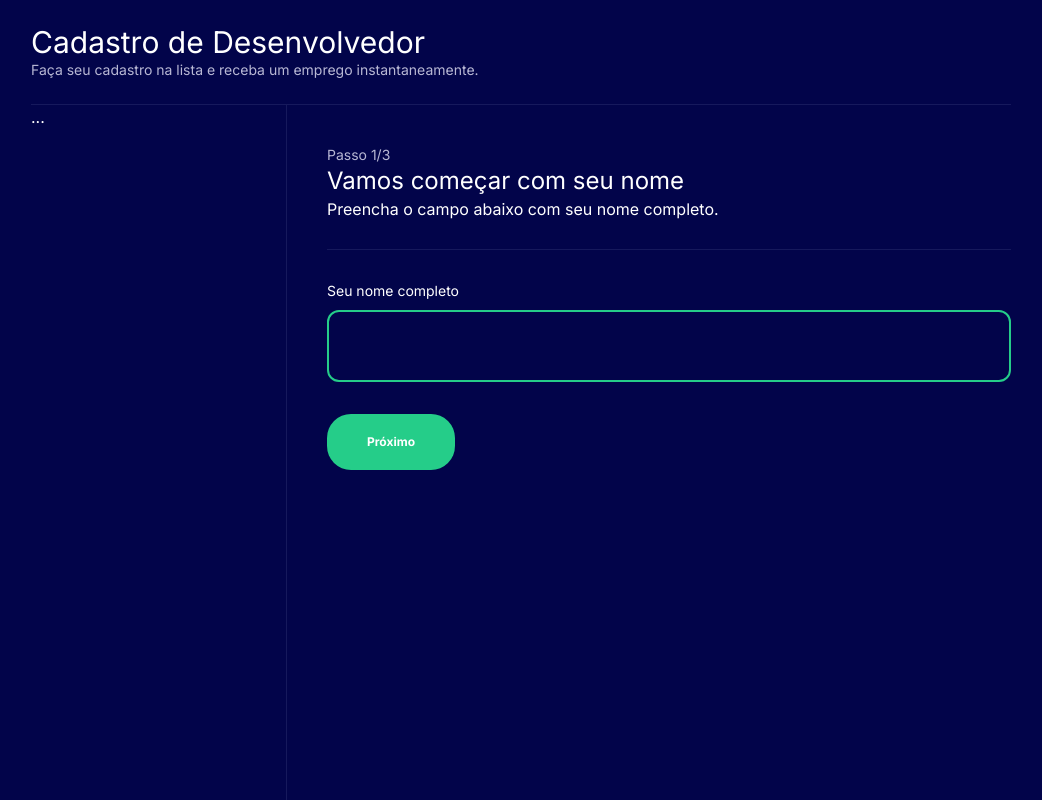
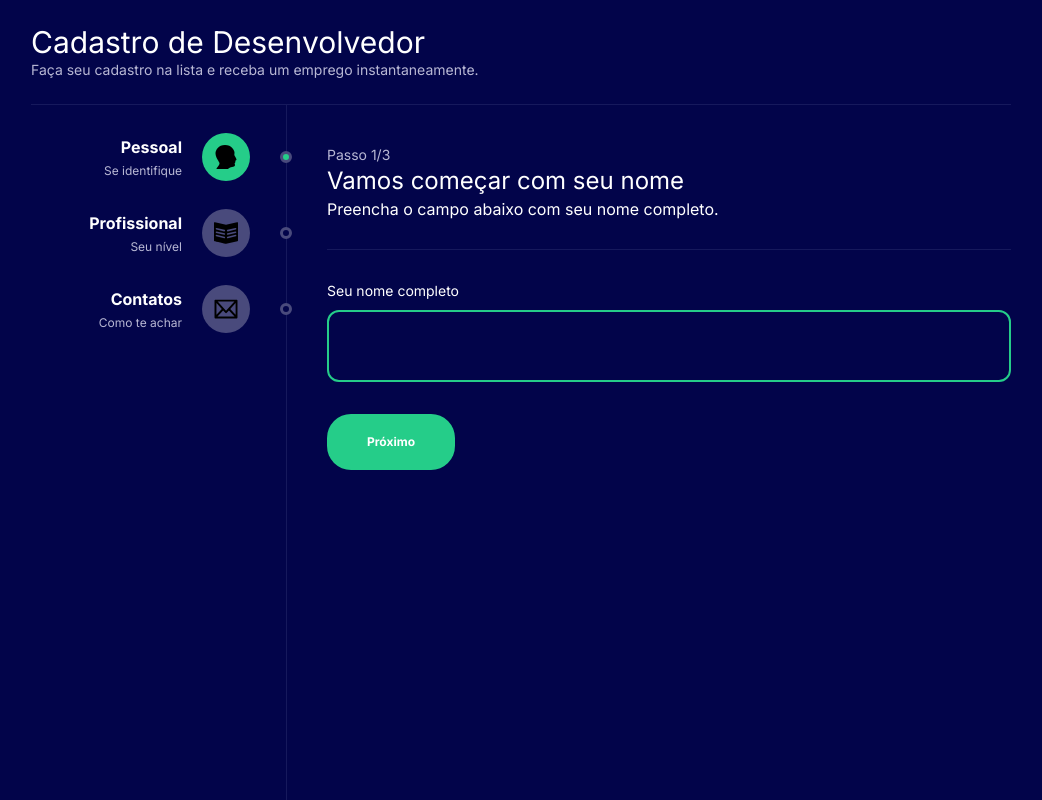
Before and after one commit to DavidGBbr/multiform, a Next.js app: page / in a window 1280 px wide. Shown: the whole page, without its empty margins (119-1161 px from the left). Built offline with nearby package versions, Linux system fonts and the light colour scheme.

Commit message:
sidebar created

```diff
--- /dev/null
+++ b/src/components/SidebarItem.tsx
@@ -0,0 +1,70 @@
+import Link from "next/link";
+import React from "react";
+import Image from "next/image";
+
+interface Props {
+  title: string;
+  description: string;
+  icon: string;
+  path: string;
+  active: boolean;
+}
+
+const SidebarItem = ({ title, description, icon, path, active }: Props) => {
+  return (
+    <div className="my-7 cursor-pointer">
+      <Link href={path} className="flex items-center no-underline">
+        <div id="info" className="flex-1 mr-5">
+          <div
+            id="title"
+            className="text-right font-bold mb-1 text-base text-white"
+          >
+            {title}
+          </div>
+          <div id="description" className="text-right text-xs text-[#B8B8D4]">
+            {description}
+          </div>
+        </div>
+        <div
+          id="iconArea"
+          className={`w-12 h-12 rounded-[50%] ${
+            active ? "bg-[#25CD89]" : "bg-[#494A7C]"
+          } flex justify-center items-center`}
+        >
+          {icon === "profile" && (
+            <Image
+              src="/assets/profile.svg"
+              width={24}
+              height={24}
+              alt="Pessoal"
+            />
+          )}
+          {icon === "book" && (
+            <Image
+              src="/assets/book.svg"
+              width={24}
+              height={24}
+              alt="Profissional"
+            />
+          )}
+          {icon === "mail" && (
+            <Image
+              src="/assets/mail.svg"
+              width={24}
+              height={24}
+              alt="Contatos"
+            />
+          )}
+        </div>
+        <div
+          id="point"
+          className={`w-3 h-3 border-[3px] border-[#494A7C] rounded-[50%] ml-[30px] mr-[-6px] ${
+            active ? "bg-[#25CD89]" : "bg-[#02044A]"
+          }`}
+        ></div>
+      </Link>
+    </div>
+  );
+};
+
+export default SidebarItem;
--- a/src/components/Theme.tsx
+++ b/src/components/Theme.tsx
@@ -1,7 +1,11 @@
 import React from "react";
 import Header from "./Header";
+import SidebarItem from "./SidebarItem";
+import { useForm } from "@/contexts/formContext";
 
 const Theme = ({ children }: React.PropsWithChildren) => {
+  const { state } = useForm();
+
   return (
     <div id="container" className="bg-[#02044A] text-white min-h-screen">
       <div
@@ -15,7 +19,27 @@ const Theme = ({ children }: React.PropsWithChildren) => {
             id="sidebar"
             className="w-64 border-r border-solid border-[#16195C]"
           >
-            ...
+            <SidebarItem
+              title="Pessoal"
+              description="Se identifique"
+              icon="profile"
+              path="/"
+              active={state.currentStep === 1}
+            />
+            <SidebarItem
+              title="Profissional"
+              description="Seu nível"
+              icon="book"
+              path="/formstep2"
+              active={state.currentStep === 2}
+            />
+            <SidebarItem
+              title="Contatos"
+              description="Como te achar"
+              icon="mail"
+              path="/formstep3"
+              active={state.currentStep === 3}
+            />
           </div>
           <div id="page" className="flex-1 pl-10 pt-10">
             {children}
```
